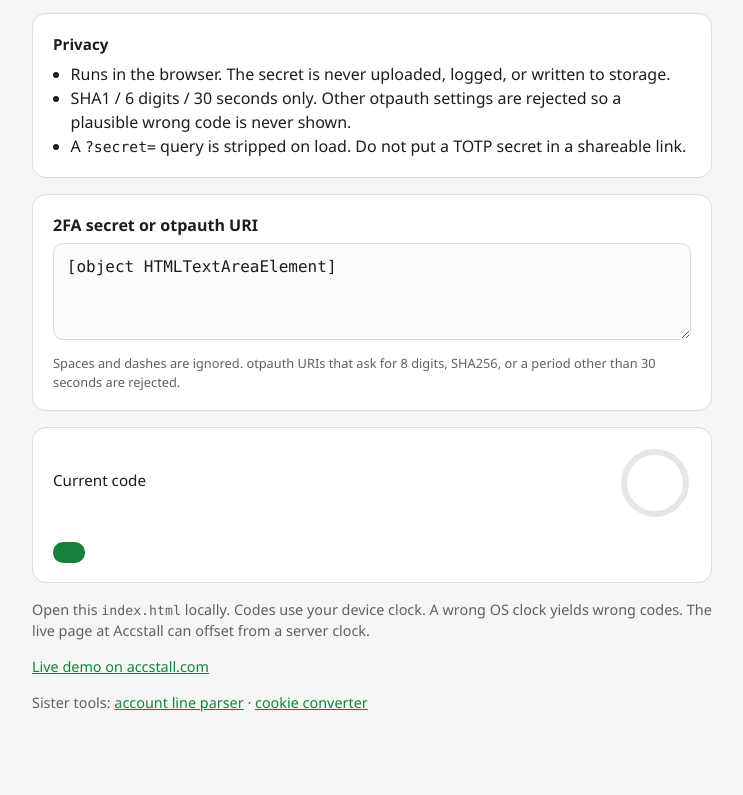
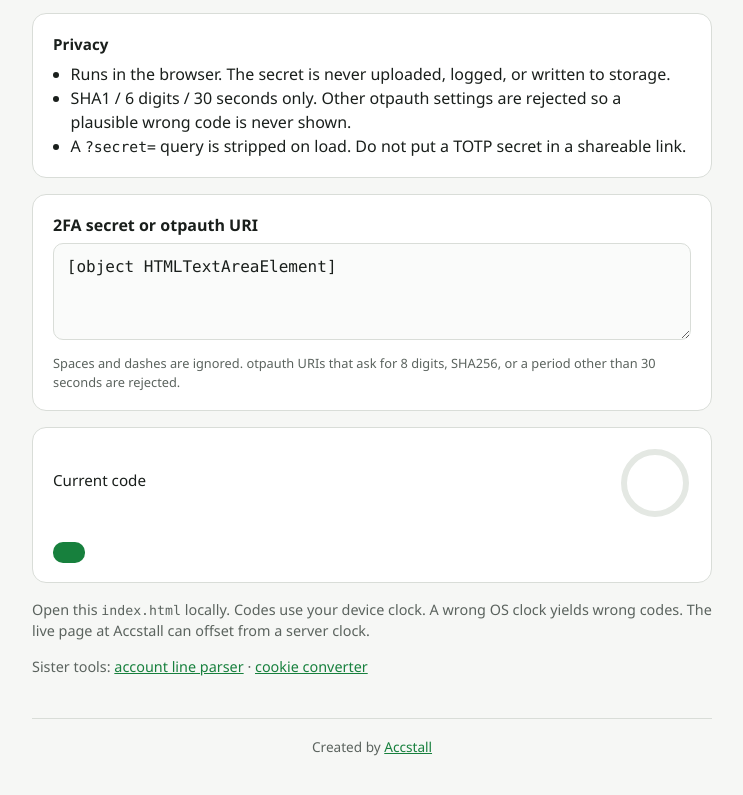
Before and after one commit to Accstall/accstall-2fa-generator, a website with bundled scripts: page index.html in a window 1280 px wide. Shown: the part 187-982 px from the top of the page, without its empty margins (268-1011 px from the left). Built offline with nearby package versions, Linux system fonts and the light colour scheme.

Commit message:
Add a Created by Accstall footer and drop the live-demo line.

```diff
--- a/index.html
+++ b/index.html
@@ -58,12 +58,12 @@
 
     <section class="notes">
       <p>Open this <code>index.html</code> locally. Codes use your device clock. A wrong OS clock yields wrong codes. The live page at Accstall can offset from a server clock.</p>
-      <p><a href="https://accstall.com/en/tools/2fa-generator">Live demo on accstall.com</a></p>
       <p>Sister tools:
         <a href="https://github.com/Accstall/accstall-account-line-parser">account line parser</a> ·
         <a href="https://github.com/Accstall/accstall-cookie-converter">cookie converter</a>
       </p>
     </section>
+    <footer class="site-foot">Created by <a href="https://accstall.com">Accstall</a></footer>
   </main>
   <script type="module" src="src/main.js"></script>
   <script defer src="vendor/alpine.min.js"></script>
--- a/src/style.css
+++ b/src/style.css
@@ -55,6 +55,14 @@ button:disabled { opacity: 0.45; cursor: not-allowed; }
 a { color: var(--green); }
 code { font-family: var(--mono); font-size: 0.92em; }
 .notes { font-size: 0.9rem; }
+.site-foot {
+  margin-top: 2.5rem;
+  padding-top: 1.15rem;
+  border-top: 1px solid var(--line);
+  font-size: 0.85rem;
+  color: var(--muted);
+  text-align: center;
+}
 .table-wrap { overflow: auto; }
 table { width: 100%; border-collapse: collapse; font-size: 0.85rem; }
 th, td { border-bottom: 1px solid var(--line); padding: 0.45rem 0.4rem; text-align: left; vertical-align: top; }
```
